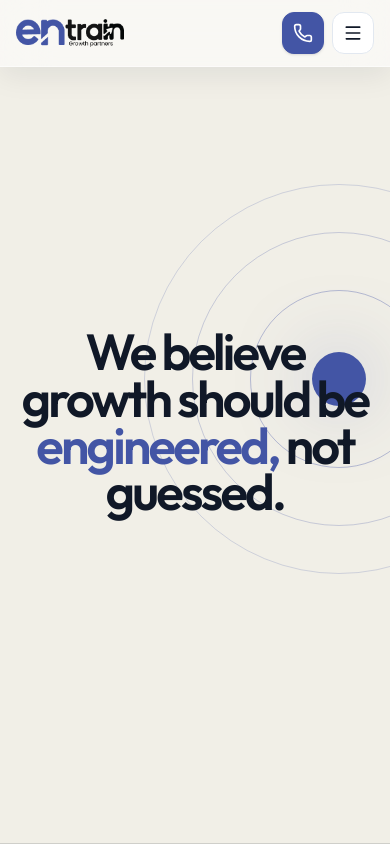
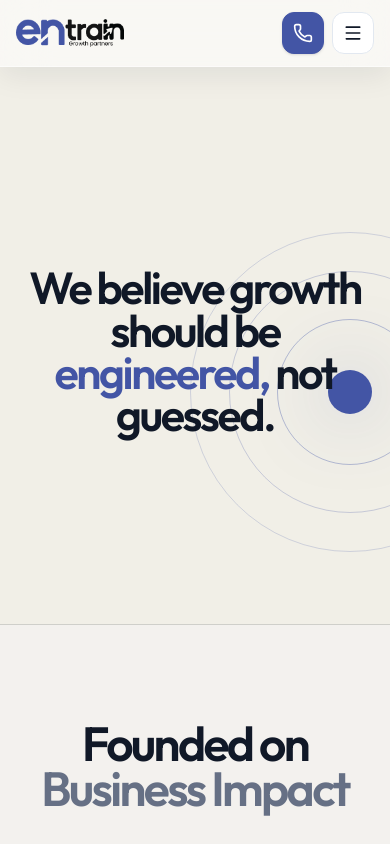
Before and after one commit to entrainaccademy/entrain_growth_lab, a React (Vite) app: page /about in a window 390 px wide. Shown: the top 844 px of the page. Built offline with nearby package versions, Linux system fonts and the light colour scheme.

Commit message:
fix issues on mobile view and comment the why entrain section

```diff
--- a/src/App.jsx
+++ b/src/App.jsx
@@ -1,5 +1,6 @@
 import React, { useState, useEffect } from 'react';
 import { BrowserRouter as Router, Routes, Route, useLocation } from 'react-router-dom';
+import { AnimatePresence, motion, useReducedMotion } from 'framer-motion';
 import Navbar from './components/Navbar';
 import Footer from './components/Footer';
 import CustomCursor from './components/CustomCursor';
@@ -29,6 +30,39 @@ function ScrollToTop() {
   return null;
 }
 
+function AnimatedRoutes({ onOpenConsultation }) {
+  const location = useLocation();
+  const reduceMotion = useReducedMotion();
+
+  return (
+    <AnimatePresence mode="wait">
+      <motion.div
+        key={location.pathname}
+        initial={reduceMotion ? { opacity: 1 } : { opacity: 0, y: 18, filter: 'blur(5px)' }}
+        animate={{ opacity: 1, y: 0, filter: 'blur(0px)' }}
+        exit={reduceMotion ? { opacity: 1 } : { opacity: 0, y: -10, filter: 'blur(3px)' }}
+        transition={{ duration: reduceMotion ? 0 : 0.42, ease: [0.22, 1, 0.36, 1] }}
+      >
+        <Routes location={location}>
+          <Route path="/" element={<Home onOpenConsultation={onOpenConsultation} />} />
+          <Route path="/about" element={<About onOpenConsultation={onOpenConsultation} />} />
+          <Route path="/services" element={<ServicesPage onOpenConsultation={onOpenConsultation} />} />
+          <Route path="/work" element={<WorkPage onOpenConsultation={onOpenConsultation} />} />
+          <Route path="/workdetails" element={<WorkDetails onOpenConsultation={onOpenConsultation} />} />
+          <Route path="/buckeez" element={<Buckeez onOpenConsultation={onOpenConsultation} />} />
+          <Route path="/cobolt" element={<Cobolt onOpenConsultation={onOpenConsultation} />} />
+          <Route path="/culinary" element={<Culinary onOpenConsultation={onOpenConsultation} />} />
+          <Route path="/entrainlabs" element={<Entrainlabs onOpenConsultation={onOpenConsultation} />} />
+          <Route path="/testimonials" element={<TestimonialsPage onOpenConsultation={onOpenConsultation} />} />
+          <Route path="/contact" element={<ContactPage />} />
+          <Route path="/privacy" element={<PrivacyPolicy />} />
+          <Route path="/terms" element={<TermsOfService />} />
+        </Routes>
+      </motion.div>
+    </AnimatePresence>
+  );
+}
+
 export default function App() {
   const [isConsultationOpen, setIsConsultationOpen] = useState(false);
 
@@ -49,21 +83,7 @@ export default function App() {
         <Navbar onOpenConsultation={handleOpenConsultation} />
 
         <div className="flex-grow">
-          <Routes>
-            <Route path="/" element={<Home onOpenConsultation={handleOpenConsultation} />} />
-            <Route path="/about" element={<About onOpenConsultation={handleOpenConsultation} />} />
-            <Route path="/services" element={<ServicesPage onOpenConsultation={handleOpenConsultation} />} />
-            <Route path="/work" element={<WorkPage onOpenConsultation={handleOpenConsultation} />} />
-            <Route path="/workdetails" element={<WorkDetails onOpenConsultation={handleOpenConsultation} />} />
-            <Route path="/buckeez" element={<Buckeez onOpenConsultation={handleOpenConsultation} />} />
-            <Route path="/cobolt" element={<Cobolt onOpenConsultation={handleOpenConsultation} />} />
-            <Route path="/culinary" element={<Culinary onOpenConsultation={handleOpenConsultation} />} />
-            <Route path="/entrainlabs" element={<Entrainlabs onOpenConsultation={handleOpenConsultation} />} />
-            <Route path="/testimonials" element={<TestimonialsPage onOpenConsultation={handleOpenConsultation} />} />
-            <Route path="/contact" element={<ContactPage />} />
-            <Route path="/privacy" element={<PrivacyPolicy />} />
-            <Route path="/terms" element={<TermsOfService />} />
-          </Routes>
+          <AnimatedRoutes onOpenConsultation={handleOpenConsultation} />
         </div>
 
         <Footer onOpenConsultation={handleOpenConsultation} />
--- a/src/index.css
+++ b/src/index.css
@@ -226,30 +226,53 @@
   .services-mobile-number strong.is-active { color: #111827; }
   .services-mobile-visual {
     display: flex;
+    position: absolute;
+    top: -1.1rem;
+    right: 0;
     justify-content: center;
-    margin-top: 2.25rem;
   }
   .services-mobile-icon {
     display: flex;
     align-items: center;
     justify-content: center;
-    width: 112px;
-    height: 112px;
+    width: 78px;
+    height: 78px;
     border-radius: 38%;
     color: white;
     background: #4a56b2;
     box-shadow: 0 22px 55px rgb(52 61 139 / 0.25);
   }
-  .services-mobile-icon svg { width: 48px; height: 48px; }
+  .services-mobile-icon svg { width: 34px; height: 34px; }
   .services-title {
     font-size: clamp(2.35rem, 8vw, 4.5rem);
   }
 }
 
 @media (max-width: 639px) {
-  .services-stage { padding: 9rem 1.25rem 1.5rem; }
+  .services-stage { padding: 10rem 1.25rem 1.5rem; }
+  .services-kicker { margin-bottom: 3.75rem; }
   .services-layout > div { min-height: 0; }
-  .services-title { font-size: clamp(2.1rem, 10vw, 2.9rem); }
+  .services-title { max-width: calc(100% - 84px); font-size: clamp(2.1rem, 10vw, 2.9rem); }
+}
+
+/* Compact About hero on phones */
+@media (max-width: 639px) {
+  .about-hero {
+    min-height: 74svh;
+    padding-top: 8.5rem;
+    padding-bottom: 3.5rem;
+  }
+  .about-hero-title {
+    max-width: 22rem;
+    font-size: clamp(2.65rem, 11.5vw, 3.65rem);
+    line-height: 0.94;
+  }
+  .about-hero-rings {
+    top: 7rem;
+    right: -7.5rem;
+    width: 320px;
+    height: 320px;
+  }
 }
 
 /* Selected work gallery — explicit layout avoids dev-compiler utility drift. */
@@ -651,12 +674,31 @@
 .why-principle-card:hover .why-principle-bottom > svg { color: #4355a5; transform: translate(3px, -3px); }
 
 @media (max-width: 767px) {
-  .why-entrain-section { padding: 5rem 0; }
+  .hero-actions {
+    align-items: flex-start;
+    gap: 0.65rem;
+    margin-top: 1.75rem;
+  }
+  .hero-actions > a,
+  .hero-actions > button {
+    min-height: 42px;
+    padding: 0.7rem 1.05rem;
+    gap: 0.45rem;
+    font-size: 0.76rem;
+  }
+  .hero-actions svg { width: 15px; height: 15px; }
+
+  .why-entrain-section { padding: 4rem 0; }
   .why-entrain-container { padding: 0 1.25rem; }
-  .why-entrain-heading { display: block; margin-bottom: 3.5rem; }
-  .why-entrain-heading p { margin-top: 1.5rem; font-size: 0.95rem; }
-  .why-principles-grid { grid-template-columns: 1fr; }
-  .why-principle-card { min-height: 190px; }
+  .why-entrain-heading { display: block; margin-bottom: 2rem; }
+  .why-entrain-heading h2 { font-size: clamp(2.6rem, 13vw, 3.7rem); }
+  .why-entrain-heading p { margin-top: 1rem; font-size: 0.88rem; line-height: 1.55; }
+  .why-principles-grid { grid-template-columns: repeat(2, minmax(0, 1fr)); gap: 0.65rem; }
+  .why-principle-card { min-height: 124px; padding: 0.85rem; border-radius: 14px; }
+  .why-principle-top > div { width: 31px; height: 31px; border-radius: 9px; }
+  .why-principle-top svg { width: 15px; height: 15px; }
+  .why-principle-bottom h3 { max-width: 90%; font-size: 0.95rem; line-height: 1.08; }
+  .why-principle-bottom > svg { display: none; }
   .why-entrain-bg-word { font-size: 30vw; bottom: 0; }
 }
 
--- a/src/pages/About.jsx
+++ b/src/pages/About.jsx
@@ -12,10 +12,10 @@ export default function About({ onOpenConsultation }) {
   return (
     <main className="overflow-hidden bg-[#F3F1EE] text-[#101827]">
       {/* Hero */}
-      <section className="relative min-h-[100svh] flex items-center sm:items-end py-24 sm:pt-36 sm:pb-20 bg-[#F1EFE7] border-b border-[#101827]/15 overflow-hidden">
+      <section className="about-hero relative min-h-[100svh] flex items-center sm:items-end py-24 sm:pt-36 sm:pb-20 bg-[#F1EFE7] border-b border-[#101827]/15 overflow-hidden">
         <motion.div
           style={{ y: ringY }}
-          className="absolute -right-36 top-16 sm:right-[-3rem] sm:top-24 w-[390px] h-[390px] sm:w-[650px] sm:h-[650px] rounded-full border border-[#4355A5]/20 pointer-events-none"
+          className="about-hero-rings absolute -right-36 top-16 sm:right-[-3rem] sm:top-24 w-[390px] h-[390px] sm:w-[650px] sm:h-[650px] rounded-full border border-[#4355A5]/20 pointer-events-none"
           aria-hidden="true"
         >
           <div className="absolute inset-[12%] rounded-full border border-[#4355A5]/25" />
@@ -25,7 +25,7 @@ export default function About({ onOpenConsultation }) {
 
         <div className="relative z-10 max-w-[90rem] mx-auto w-full px-5 sm:px-8 lg:px-12 text-center sm:text-left">
           <Reveal direction="up" delay={0.1}>
-            <h1 className="max-w-6xl mx-auto sm:mx-0 font-display text-[clamp(3rem,13vw,4.8rem)] sm:text-[clamp(3.4rem,8.4vw,8.8rem)] leading-[0.92] font-semibold tracking-[-0.055em]">
+            <h1 className="about-hero-title max-w-6xl mx-auto sm:mx-0 font-display text-[clamp(3rem,13vw,4.8rem)] sm:text-[clamp(3.4rem,8.4vw,8.8rem)] leading-[0.92] font-semibold tracking-[-0.055em]">
               We believe growth should be <span className="text-[#4355A5]">engineered,</span> not guessed.
             </h1>
           </Reveal>
--- a/src/pages/Home.jsx
+++ b/src/pages/Home.jsx
@@ -2,7 +2,7 @@ import React from 'react';
 import Hero from '../sections/Hero';
 import Intro from '../sections/Intro';
 import Clients from '../sections/Clients';
-import WhyEntrain from '../sections/WhyEntrain';
+// import WhyEntrain from '../sections/WhyEntrain';
 import OfficeHours from '../sections/OfficeHours';
 import Services from '../sections/Services';
 import Process from '../sections/Process';
@@ -16,7 +16,7 @@ export default function Home({ onOpenConsultation }) {
       <Hero onOpenConsultation={onOpenConsultation} />
       <Clients />
       <Intro />
-      <WhyEntrain />
+      {/* <WhyEntrain /> */}
       <Services onOpenConsultation={onOpenConsultation} />
       <Process />
       <Work onOpenConsultation={onOpenConsultation} />
--- a/src/sections/Hero.jsx
+++ b/src/sections/Hero.jsx
@@ -33,7 +33,7 @@ export default function Hero({ onOpenConsultation }) {
           </p>
         </Reveal>
         <Reveal direction="up" delay={0.3}>
-          <div className="mt-10 flex flex-col sm:flex-row gap-4">
+          <div className="hero-actions mt-10 flex flex-col sm:flex-row gap-4">
             <Button size="lg" onClick={onOpenConsultation}>Book a Free Consultation</Button>
             <Button variant="secondary" size="lg" to="/services">Explore Our Services</Button>
           </div>
--- a/src/sections/Services.jsx
+++ b/src/sections/Services.jsx
@@ -35,7 +35,7 @@ export default function Services() {
     >
       <div className="services-sticky overflow-hidden">
         <div className="services-stage">
-          <div className="lg:absolute lg:top-9 xl:top-12 left-5 sm:left-8 lg:left-12 xl:left-20 z-20 flex items-center gap-3 mb-12 lg:mb-0">
+          <div className="services-kicker lg:absolute lg:top-9 xl:top-12 left-5 sm:left-8 lg:left-12 xl:left-20 z-20 flex items-center gap-3 mb-12 lg:mb-0">
             <span className="w-2 h-2 rounded-full bg-[#FF6B57] ring-4 ring-[#111827]/10" />
             <span className="font-mono text-[11px] font-bold tracking-[0.22em] uppercase">What we do</span>
           </div>
@@ -96,11 +96,21 @@ export default function Services() {
                   key={activeService.id}
                   {...panelMotion}
                   transition={{ duration: 0.48, ease: [0.22, 1, 0.36, 1] }}
-                  className="w-full"
+                  className="relative w-full"
                 >
                   <span className="font-mono text-xs tracking-[0.2em] text-[#4A56B2] uppercase">
                     {activeService.number} / {String(services.length).padStart(2, '0')}
                   </span>
+                  <div className="services-mobile-visual">
+                    <motion.div
+                      key={`mobile-${activeService.id}`}
+                      initial={{ opacity: 0, scale: 0.82, rotate: -12 }}
+                      animate={{ opacity: 1, scale: 1, rotate: 0 }}
+                      className="services-mobile-icon"
+                    >
+                      <ActiveIcon strokeWidth={1.25} />
+                    </motion.div>
+                  </div>
                   <h2 className="services-title font-display font-semibold mt-5 max-w-[760px]">
                     {activeService.title}
                   </h2>
@@ -118,16 +128,6 @@ export default function Services() {
                     Explore this service
                     <ArrowUpRight className="w-4 h-4 transition-transform group-hover:translate-x-0.5 group-hover:-translate-y-0.5" />
                   </Link>
-                  <div className="services-mobile-visual">
-                    <motion.div
-                      key={`mobile-${activeService.id}`}
-                      initial={{ opacity: 0, scale: 0.82, rotate: -12 }}
-                      animate={{ opacity: 1, scale: 1, rotate: 0 }}
-                      className="services-mobile-icon"
-                    >
-                      <ActiveIcon strokeWidth={1.25} />
-                    </motion.div>
-                  </div>
                 </motion.div>
               </AnimatePresence>
             </div>
```
